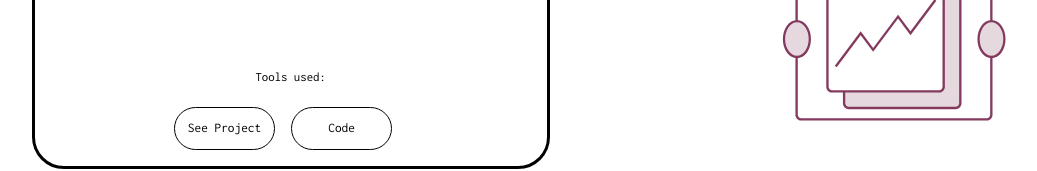
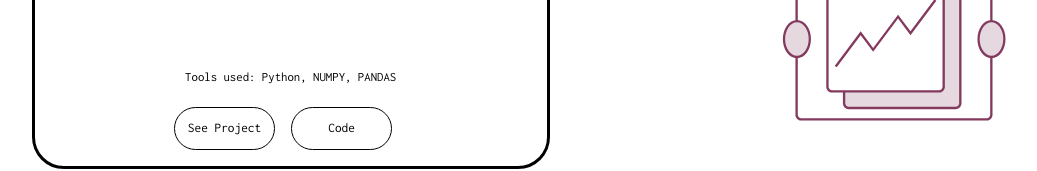
Before and after one commit to alau9/my-portfolio, a React (Create React App) app: page /projects in a window 1280 px wide. Shown: the part 587-758 px from the top of the page, without its empty margins (57-1094 px from the left). Built offline with nearby package versions, Linux system fonts and the light colour scheme.

Commit message:
added tools again

```diff
--- a/src/pages/projects/projects.component.jsx
+++ b/src/pages/projects/projects.component.jsx
@@ -21,6 +21,7 @@ const ProjectPage = () => {
           text="Sales Forecasting for Retail Planning"
           code="https://github.com/alau9/revenue-forecasting-time-series"
           description="A retail revenue forecasting model using synthetic data, applying Holt-Winters and linear regression to support assortment, inventory, and financial planning across channels and categories."
+          tools="Python, NUMPY, PANDAS"
           fineprint=""
           website=""
           direction="right"
```
